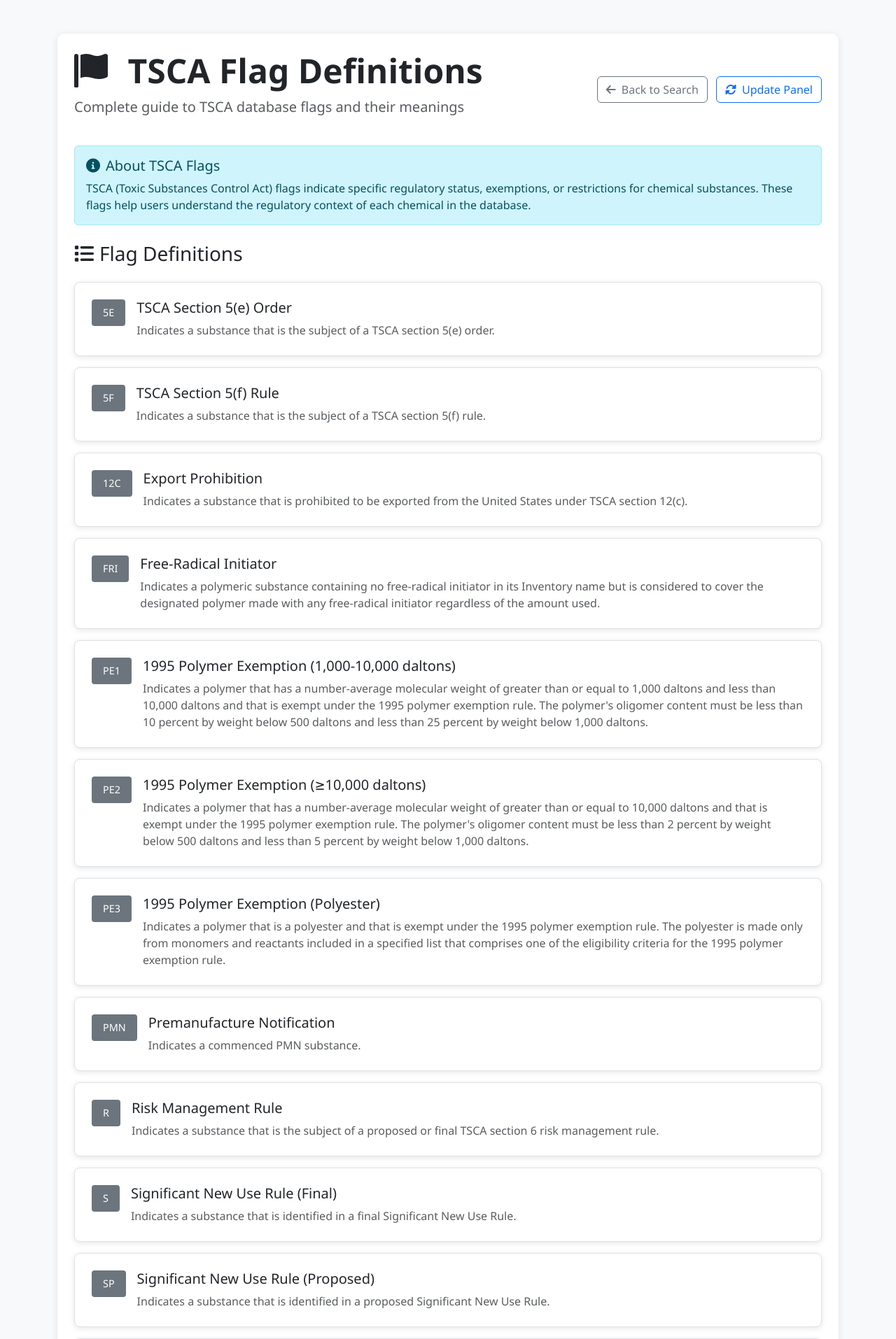
After one commit to Prqtection2/knowde-cas-index, a Flask app: page /flag-definitions in a window 1280 px wide. The commit adds this page. Shown: the top 1914 px of the page at 70% size. Run offline with Flask 3, Linux system fonts and the light colour scheme.

Commit message:
Add comprehensive flag definitions and descriptions to search results

```diff
--- a/app.py
+++ b/app.py
@@ -47,6 +47,43 @@ tscainv_data = None
 
 # Use configuration from config.py
 GOOGLE_DRIVE_FILES = GOOGLE_DRIVE_CONFIG
+
+# Flag definitions for TSCA database
+FLAG_DEFINITIONS = {
+    '5E': 'Indicates a substance that is the subject of a TSCA section 5(e) order.',
+    '5F': 'Indicates a substance that is the subject of a TSCA section 5(f) rule.',
+    '12C': 'Indicates a substance that is prohibited to be exported from the United States under TSCA section 12(c).',
+    'FRI': 'Indicates a polymeric substance containing no free-radical initiator in its Inventory name but is considered to cover the designated polymer made with any free-radical initiator regardless of the amount used.',
+    'PE1': 'Indicates a polymer that has a number-average molecular weight of greater than or equal to 1,000 daltons and less than 10,000 daltons and that is exempt under the 1995 polymer exemption rule. The polymer\'s oligomer content must be less than 10 percent by weight below 500 daltons and less than 25 percent by weight below 1,000 daltons.',
+    'PE2': 'Indicates a polymer that has a number-average molecular weight of greater than or equal to 10,000 daltons and that is exempt under the 1995 polymer exemption rule. The polymer\'s oligomer content must be less than 2 percent by weight below 500 daltons and less than 5 percent by weight below 1,000 daltons.',
+    'PE3': 'Indicates a polymer that is a polyester and that is exempt under the 1995 polymer exemption rule. The polyester is made only from monomers and reactants included in a specified list that comprises one of the eligibility criteria for the 1995 polymer exemption rule.',
+    'PMN': 'Indicates a commenced PMN substance.',
+    'R': 'Indicates a substance that is the subject of a proposed or final TSCA section 6 risk management rule.',
+    'S': 'Indicates a substance that is identified in a final Significant New Use Rule.',
+    'SP': 'Indicates a substance that is identified in a proposed Significant New Use Rule.',
+    'T': 'Indicates a substance that is the subject of a final TSCA section 4 test rule or order.',
+    'TP': 'Indicates a substance that is the subject of a proposed TSCA section 4 test rule or order.',
+    'XU': 'Indicates a substance exempt from reporting under the Chemical Data Reporting Rule, (40 CFR 711).',
+    'Y1': 'Indicates a polymer that has a number-average molecular weight greater than 1,000 and that was exempt under the 1984 polymer exemption rule.',
+    'Y2': 'Indicates a polymer that is a polyester and that was exempt under the 1984 polymer exemption rule. The polyester is made only from reactants included in a specified list of low-concern reactants that comprises one of the eligibility criteria for the 1984 polymer exemption rule.'
+}
+
+def get_flag_description(flag):
+    """Get description for a flag or list of flags"""
+    if pd.isna(flag) or not flag:
+        return "No flag information available"
+
+    # Split flags if multiple (e.g., "PMN; S; 5E")
+    flags = [f.strip() for f in str(flag).split(';')]
+
+    descriptions = []
+    for f in flags:
+        if f in FLAG_DEFINITIONS:
+            descriptions.append(f"{f}: {FLAG_DEFINITIONS[f]}")
+        else:
+            descriptions.append(f"{f}: Flag description not available")
+
+    return "; ".join(descriptions)
 
 def load_data():
     """Load CSV data files into memory"""
@@ -117,6 +154,7 @@ def search_cas_number(normalized_cas):
                     'casNumber': row['ACCNO'],
                     'chemicalName': row['GenericName'],
                     'flag': row['FLAG'],
+                    'flagDescription': get_flag_description(row['FLAG']),
                     'activity': row['ACTIVITY']
                 })
 
@@ -143,6 +181,7 @@ def search_cas_number(normalized_cas):
                     'casNumber': row['CASRN'] if pd.notna(row['CASRN']) else row['casregno'],
                     'chemicalName': row['ChemName'],
                     'flag': row['FLAG'],
+                    'flagDescription': get_flag_description(row['FLAG']),
                     'activity': row['ACTIVITY']
                 })
 
@@ -225,6 +264,11 @@ def index():
 def update_panel():
     """Update panel page"""
     return render_template('update_panel.html', databases=GOOGLE_DRIVE_FILES)
+
+@app.route('/flag-definitions')
+def flag_definitions():
+    """Flag definitions page"""
+    return render_template('flag_definitions.html', flag_definitions=FLAG_DEFINITIONS)
 
 @app.route('/api/search', methods=['POST'])
 def search():
--- /dev/null
+++ b/templates/flag_definitions.html
@@ -0,0 +1,340 @@
+<!DOCTYPE html>
+<html lang="en">
+  <head>
+    <meta charset="UTF-8" />
+    <meta name="viewport" content="width=device-width, initial-scale=1.0" />
+    <title>Flag Definitions - Chemical CAS Search</title>
+    <link
+      href="https://cdn.jsdelivr.net/npm/bootstrap@5.3.0/dist/css/bootstrap.min.css"
+      rel="stylesheet"
+    />
+    <link
+      href="https://cdnjs.cloudflare.com/ajax/libs/font-awesome/6.0.0/css/all.min.css"
+      rel="stylesheet"
+    />
+    <style>
+      body {
+        background: #f8f9fa;
+        min-height: 100vh;
+        font-family: "Segoe UI", Tahoma, Geneva, Verdana, sans-serif;
+      }
+      .main-container {
+        background: white;
+        border-radius: 10px;
+        box-shadow: 0 2px 10px rgba(0, 0, 0, 0.1);
+      }
+      .flag-card {
+        background: white;
+        border-radius: 8px;
+        box-shadow: 0 2px 8px rgba(0, 0, 0, 0.1);
+        transition: transform 0.2s ease;
+        border: 1px solid #dee2e6;
+        margin-bottom: 1rem;
+      }
+      .flag-card:hover {
+        transform: translateY(-2px);
+        box-shadow: 0 4px 12px rgba(0, 0, 0, 0.15);
+      }
+      .flag-badge {
+        background: #6c757d;
+        color: white;
+        border-radius: 4px;
+        padding: 0.5rem 1rem;
+        font-size: 0.9rem;
+        font-weight: 500;
+        display: inline-block;
+        margin-bottom: 0.5rem;
+      }
+    </style>
+  </head>
+  <body>
+    <div class="container py-5">
+      <div class="main-container p-4">
+        <!-- Header -->
+        <div class="d-flex justify-content-between align-items-center mb-4">
+          <div>
+            <h1 class="display-5 fw-bold text-dark">
+              <i class="fas fa-flag me-3"></i>
+              TSCA Flag Definitions
+            </h1>
+            <p class="lead text-muted">
+              Complete guide to TSCA database flags and their meanings
+            </p>
+          </div>
+          <div>
+            <a href="/" class="btn btn-outline-secondary me-2">
+              <i class="fas fa-arrow-left me-2"></i>Back to Search
+            </a>
+            <a href="/update-panel" class="btn btn-outline-primary">
+              <i class="fas fa-sync-alt me-2"></i>Update Panel
+            </a>
+          </div>
+        </div>
+
+        <!-- Introduction -->
+        <div class="alert alert-info mb-4">
+          <h5><i class="fas fa-info-circle me-2"></i>About TSCA Flags</h5>
+          <p class="mb-0">
+            TSCA (Toxic Substances Control Act) flags indicate specific
+            regulatory status, exemptions, or restrictions for chemical
+            substances. These flags help users understand the regulatory context
+            of each chemical in the database.
+          </p>
+        </div>
+
+        <!-- Flag Definitions -->
+        <div class="row">
+          <div class="col-12">
+            <h3 class="mb-4">
+              <i class="fas fa-list me-2"></i>Flag Definitions
+            </h3>
+
+            <!-- 5E Flag -->
+            <div class="flag-card p-4">
+              <div class="d-flex align-items-start">
+                <span class="flag-badge me-3">5E</span>
+                <div>
+                  <h5 class="mb-2">TSCA Section 5(e) Order</h5>
+                  <p class="text-muted mb-0">
+                    Indicates a substance that is the subject of a TSCA section
+                    5(e) order.
+                  </p>
+                </div>
+              </div>
+            </div>
+
+            <!-- 5F Flag -->
+            <div class="flag-card p-4">
+              <div class="d-flex align-items-start">
+                <span class="flag-badge me-3">5F</span>
+                <div>
+                  <h5 class="mb-2">TSCA Section 5(f) Rule</h5>
+                  <p class="text-muted mb-0">
+                    Indicates a substance that is the subject of a TSCA section
+                    5(f) rule.
+                  </p>
+                </div>
+              </div>
+            </div>
+
+            <!-- 12C Flag -->
+            <div class="flag-card p-4">
+              <div class="d-flex align-items-start">
+                <span class="flag-badge me-3">12C</span>
+                <div>
+                  <h5 class="mb-2">Export Prohibition</h5>
+                  <p class="text-muted mb-0">
+                    Indicates a substance that is prohibited to be exported from
+                    the United States under TSCA section 12(c).
+                  </p>
+                </div>
+              </div>
+            </div>
+
+            <!-- FRI Flag -->
+            <div class="flag-card p-4">
+              <div class="d-flex align-items-start">
+                <span class="flag-badge me-3">FRI</span>
+                <div>
+                  <h5 class="mb-2">Free-Radical Initiator</h5>
+                  <p class="text-muted mb-0">
+                    Indicates a polymeric substance containing no free-radical
+                    initiator in its Inventory name but is considered to cover
+                    the designated polymer made with any free-radical initiator
+                    regardless of the amount used.
+                  </p>
+                </div>
+              </div>
+            </div>
+
+            <!-- PE1 Flag -->
+            <div class="flag-card p-4">
+              <div class="d-flex align-items-start">
+                <span class="flag-badge me-3">PE1</span>
+                <div>
+                  <h5 class="mb-2">
+                    1995 Polymer Exemption (1,000-10,000 daltons)
+                  </h5>
+                  <p class="text-muted mb-0">
+                    Indicates a polymer that has a number-average molecular
+                    weight of greater than or equal to 1,000 daltons and less
+                    than 10,000 daltons and that is exempt under the 1995
+                    polymer exemption rule. The polymer's oligomer content must
+                    be less than 10 percent by weight below 500 daltons and less
+                    than 25 percent by weight below 1,000 daltons.
+                  </p>
+                </div>
+              </div>
+            </div>
+
+            <!-- PE2 Flag -->
+            <div class="flag-card p-4">
+              <div class="d-flex align-items-start">
+                <span class="flag-badge me-3">PE2</span>
+                <div>
+                  <h5 class="mb-2">1995 Polymer Exemption (≥10,000 daltons)</h5>
+                  <p class="text-muted mb-0">
+                    Indicates a polymer that has a number-average molecular
+                    weight of greater than or equal to 10,000 daltons and that
+                    is exempt under the 1995 polymer exemption rule. The
+                    polymer's oligomer content must be less than 2 percent by
+                    weight below 500 daltons and less than 5 percent by weight
+                    below 1,000 daltons.
+                  </p>
+                </div>
+              </div>
+            </div>
+
+            <!-- PE3 Flag -->
+            <div class="flag-card p-4">
+              <div class="d-flex align-items-start">
+                <span class="flag-badge me-3">PE3</span>
+                <div>
+                  <h5 class="mb-2">1995 Polymer Exemption (Polyester)</h5>
+                  <p class="text-muted mb-0">
+                    Indicates a polymer that is a polyester and that is exempt
+                    under the 1995 polymer exemption rule. The polyester is made
+                    only from monomers and reactants included in a specified
+                    list that comprises one of the eligibility criteria for the
+                    1995 polymer exemption rule.
+                  </p>
+                </div>
+              </div>
+            </div>
+
+            <!-- PMN Flag -->
+            <div class="flag-card p-4">
+              <div class="d-flex align-items-start">
+                <span class="flag-badge me-3">PMN</span>
+                <div>
+                  <h5 class="mb-2">Premanufacture Notification</h5>
+                  <p class="text-muted mb-0">
+                    Indicates a commenced PMN substance.
+                  </p>
+                </div>
+              </div>
+            </div>
+
+            <!-- R Flag -->
+            <div class="flag-card p-4">
+              <div class="d-flex align-items-start">
+                <span class="flag-badge me-3">R</span>
+                <div>
+                  <h5 class="mb-2">Risk Management Rule</h5>
+                  <p class="text-muted mb-0">
+                    Indicates a substance that is the subject of a proposed or
+                    final TSCA section 6 risk management rule.
+                  </p>
+                </div>
+              </div>
+            </div>
+
+            <!-- S Flag -->
+            <div class="flag-card p-4">
+              <div class="d-flex align-items-start">
+                <span class="flag-badge me-3">S</span>
+                <div>
+                  <h5 class="mb-2">Significant New Use Rule (Final)</h5>
+                  <p class="text-muted mb-0">
+                    Indicates a substance that is identified in a final
+                    Significant New Use Rule.
+                  </p>
+                </div>
+              </div>
+            </div>
+
+            <!-- SP Flag -->
+            <div class="flag-card p-4">
+              <div class="d-flex align-items-start">
+                <span class="flag-badge me-3">SP</span>
+                <div>
+                  <h5 class="mb-2">Significant New Use Rule (Proposed)</h5>
+                  <p class="text-muted mb-0">
+                    Indicates a substance that is identified in a proposed
+                    Significant New Use Rule.
+                  </p>
+                </div>
+              </div>
+            </div>
+
+            <!-- T Flag -->
+            <div class="flag-card p-4">
+              <div class="d-flex align-items-start">
+                <span class="flag-badge me-3">T</span>
+                <div>
+                  <h5 class="mb-2">Test Rule (Final)</h5>
+                  <p class="text-muted mb-0">
+                    Indicates a substance that is the subject of a final TSCA
+                    section 4 test rule or order.
+                  </p>
+                </div>
+              </div>
+            </div>
+
+            <!-- TP Flag -->
+            <div class="flag-card p-4">
+              <div class="d-flex align-items-start">
+                <span class="flag-badge me-3">TP</span>
+                <div>
+                  <h5 class="mb-2">Test Rule (Proposed)</h5>
+                  <p class="text-muted mb-0">
+                    Indicates a substance that is the subject of a proposed TSCA
+                    section 4 test rule or order.
+                  </p>
+                </div>
+              </div>
+            </div>
+
+            <!-- XU Flag -->
+            <div class="flag-card p-4">
+              <div class="d-flex align-items-start">
+                <span class="flag-badge me-3">XU</span>
+                <div>
+                  <h5 class="mb-2">Chemical Data Reporting Exemption</h5>
+                  <p class="text-muted mb-0">
+                    Indicates a substance exempt from reporting under the
+                    Chemical Data Reporting Rule, (40 CFR 711).
+                  </p>
+                </div>
+              </div>
+            </div>
+
+            <!-- Y1 Flag -->
+            <div class="flag-card p-4">
+              <div class="d-flex align-items-start">
+                <span class="flag-badge me-3">Y1</span>
+                <div>
+                  <h5 class="mb-2">1984 Polymer Exemption (>1,000 daltons)</h5>
+                  <p class="text-muted mb-0">
+                    Indicates a polymer that has a number-average molecular
+                    weight greater than 1,000 and that was exempt under the 1984
+                    polymer exemption rule.
+                  </p>
+                </div>
+              </div>
+            </div>
+
+            <!-- Y2 Flag -->
+            <div class="flag-card p-4">
+              <div class="d-flex align-items-start">
+                <span class="flag-badge me-3">Y2</span>
+                <div>
+                  <h5 class="mb-2">1984 Polymer Exemption (Polyester)</h5>
+                  <p class="text-muted mb-0">
+                    Indicates a polymer that is a polyester and that was exempt
+                    under the 1984 polymer exemption rule. The polyester is made
+                    only from reactants included in a specified list of
+                    low-concern reactants that comprises one of the eligibility
+                    criteria for the 1984 polymer exemption rule.
+                  </p>
+                </div>
+              </div>
+            </div>
+          </div>
+        </div>
+      </div>
+    </div>
+
+    <script src="https://cdn.jsdelivr.net/npm/bootstrap@5.3.0/dist/js/bootstrap.bundle.min.js"></script>
+  </body>
+</html>
```
Also changed, not shown: templates/index.html (+40 -4 lines).
